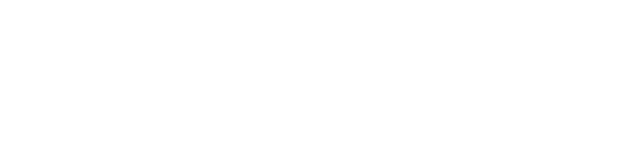
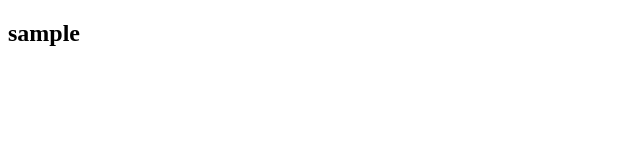
Before and after one commit to celcardeno/celcardeno.github.io, a plain HTML site: page index.html in a window 1280 px wide. Shown: the whole page, without its empty margins (0-640 px from the left). Drawn offline with Linux system fonts and the light colour scheme.

```diff
--- a/index.html
+++ b/index.html
@@ -5,8 +5,9 @@
     <meta http-equiv="X-UA-Compatible" content="IE=edge">
     <meta name="viewport" content="width=device-width, initial-scale=1.0">
     <title>Project No. 1 (E-Magazine) </title>
+
 </head>
 <body>
-
+    <h2>sample</h2>
 </body>
 </html>
```
Also changed, not shown: images/salt_of_the_eart.jpg (added).
